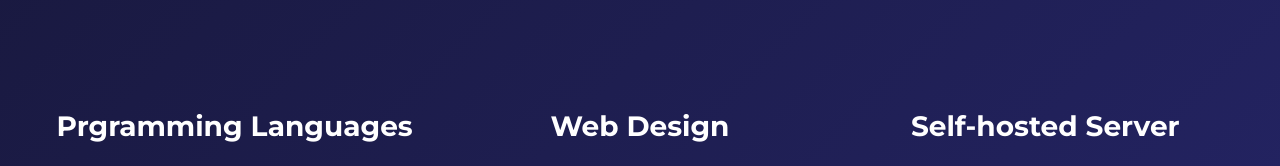
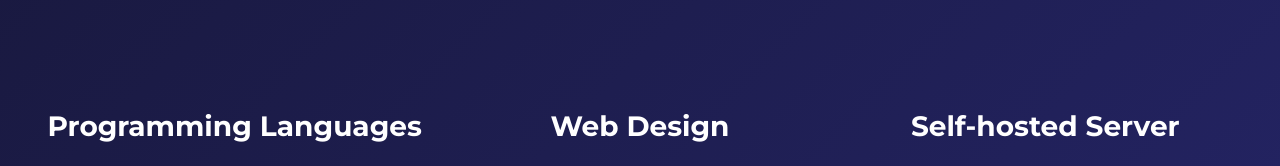
Before and after one commit to chan-anthony/portfolio, a plain HTML site: page index.html in a window 1280 px wide. Shown: the part 1482-1648 px from the top of the page. Drawn offline with nearby package versions, Linux system fonts and the light colour scheme.

Commit message:
[FIX] programming languages text

```diff
--- a/index.html
+++ b/index.html
@@ -119,7 +119,7 @@
       <div class="skills-container">
         <table class="skills">
           <tr>
-            <th class="title" colspan="3"><h3>Prgramming Languages</h3></th>
+            <th class="title" colspan="3"><h3>Programming Languages</h3></th>
           </tr>
           <tr>
             <th>
```
